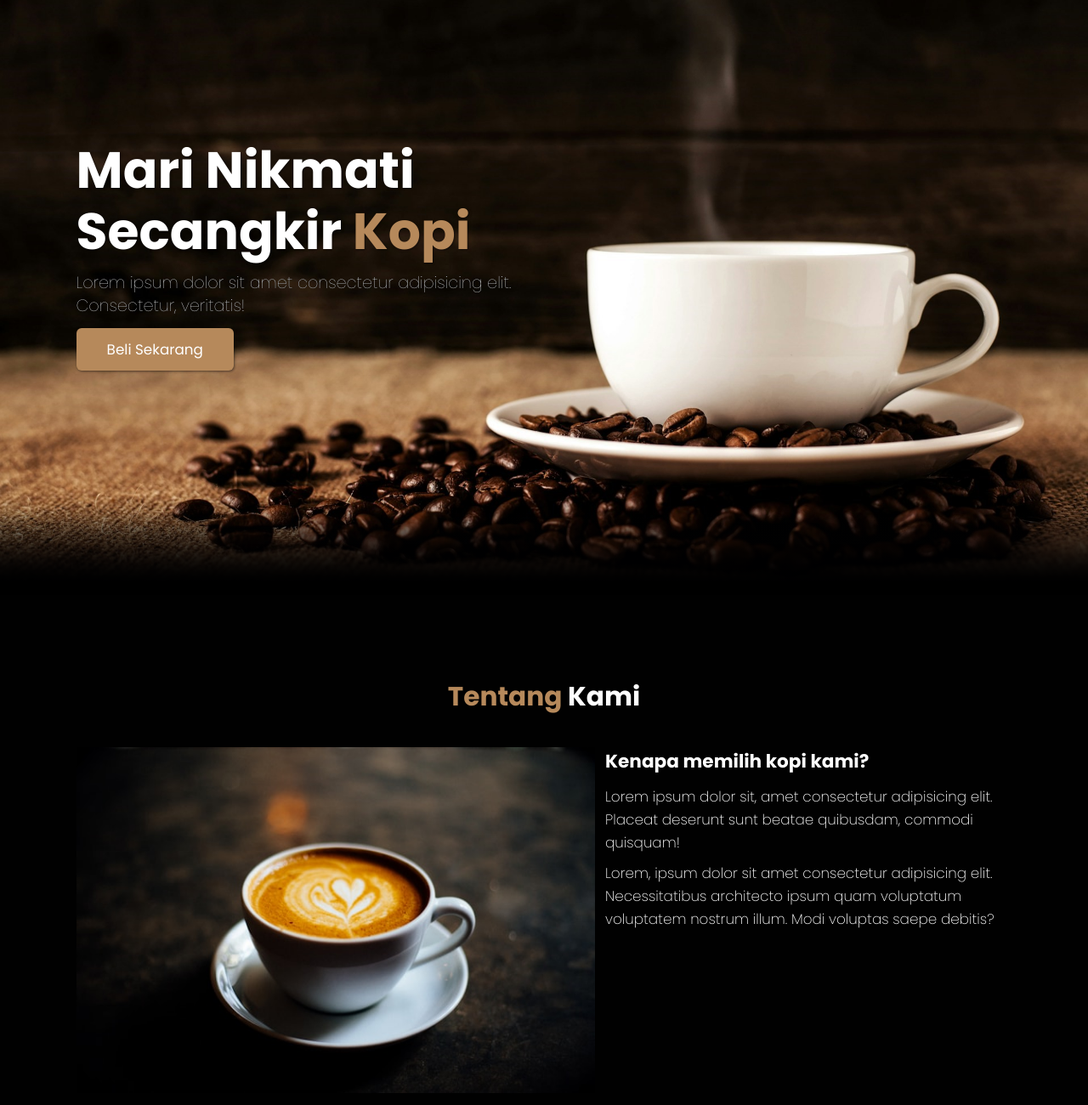
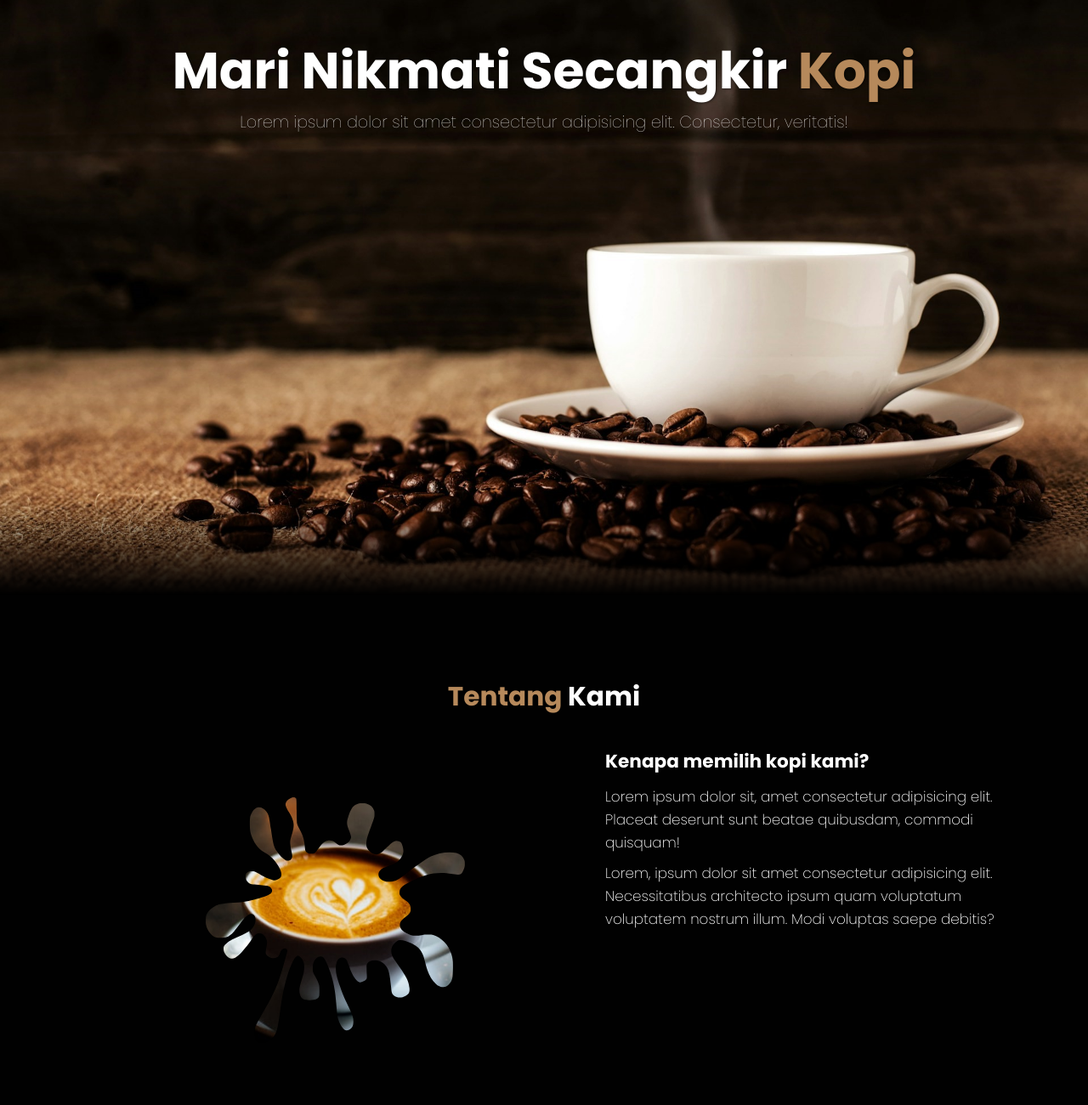
Before and after one commit to felixabel684/website_kopi, a plain HTML site: page index.html in a window 1280 px wide. Shown: the part 100-1400 px from the top of the page at 85% size. Drawn offline with nearby package versions, Linux system fonts and the light colour scheme.

Commit message:
menambahkan css masking

```diff
--- a/css/style.css
+++ b/css/style.css
@@ -181,10 +181,14 @@ body {
   background-position: center;
   position: relative;
   -webkit-mask-image: linear-gradient(rgba(0, 0, 0, 1) 85%, rgba(0, 0, 0, 0));
-  mask-image: linear-gradient(rgba(0, 0, 0, 1) 85%, rgba(0, 0, 0, 0));
+  mask-image: linear-gradient(
+    rgba(0, 0, 0, 1) 85%,
+    rgba(0, 0, 0, 0)
+  ); /* masking itu kebalikannya, yg ada warnanya itu yg jdi mask (transparan) tpi yg jdi transparan itu yg jdi kelihatan (warna) */
 }
 
-.hero::after {
+/*merupakan sudo elemen */
+/* .hero::after {
   content: "";
   display: block;
   position: absolute;
@@ -196,15 +200,29 @@ body {
     rgba(1, 1, 3, 1) 8%,
     rgba(255, 255, 255, 0) 50%
   );
+} */
+
+.hero .mask-container {
+  position: absolute;
+  /* background: salmon; */
+  inset: 0;
+  -webkit-mask-image: url("../img/kopi_bg.svg");
+  mask-image: url("../img/kopi_bg.svg");
+  -webkit-mask-repeat: no-repeat;
+  mask-repeat: no-repeat;
+  -webkit-mask-size: cover;
+  mask-size: cover;
+  -webkit-mask-position: center;
+  mask-position: center;
 }
 
 .hero .content {
   padding: 1.4rem 7%;
-  max-width: 60rem;
-  /* width: 100%;
+  /* max-width: 60rem; */
+  width: 100%;
   text-align: center;
   position: fixed;
-  top: 130px; */
+  top: 130px;
 }
 
 .hero .content h1 {
@@ -270,8 +288,17 @@ body {
   flex: 1 1 45rem;
 }
 
+/* Karena css masking di chrome masih parsial support maka di tambahi -webkit di depan */
 .about .row .about-img img {
   width: 100%;
+  -webkit-mask-image: url("../img/menu/splash.svg");
+  mask-image: url("../img/menu/splash.svg");
+  -webkit-mask-size: 50%;
+  mask-size: 50%;
+  -webkit-mask-repeat: no-repeat;
+  mask-repeat: no-repeat;
+  -webkit-mask-position: center;
+  mask-position: center;
 }
 
 .about .row .content {
--- a/index.html
+++ b/index.html
@@ -20,7 +20,6 @@
     <link rel="stylesheet" href="css/style.css" />
   </head>
   <body>
-
     <!-- Navbar Start -->
     <nav class="navbar">
       <a href="#" class="navbar-logo">kenangan<span>senja</span>.</a>
@@ -35,13 +34,15 @@
 
       <div class="navbar-extra">
         <a href="#" id="search-button"><i data-feather="search"></i></a>
-        <a href="#" id="shopping-cart-button"><i data-feather="shopping-cart"></i></a>
+        <a href="#" id="shopping-cart-button"
+          ><i data-feather="shopping-cart"></i
+        ></a>
         <a href="#" id="hamburger-menu"><i data-feather="menu"></i></a>
       </div>
 
       <!-- Search Form Start -->
       <div class="search-form">
-        <input type="search" id="search-box" placeholder="search here...">
+        <input type="search" id="search-box" placeholder="search here..." />
         <label for="search-box"><i data-feather="search"></i></label>
       </div>
       <!-- Search Form End -->
@@ -49,7 +50,7 @@
       <!-- Shopping Cart Start -->
       <div class="shopping-cart">
         <div class="cart-item">
-          <img src="img/products/1.jpg" alt="Product 1">
+          <img src="img/products/1.jpg" alt="Product 1" />
           <div class="item-detail">
             <h3>Product 1</h3>
             <div class="item-price">IDR 30K</div>
@@ -58,7 +59,7 @@
         </div>
 
         <div class="cart-item">
-          <img src="img/products/1.jpg" alt="Product 1">
+          <img src="img/products/1.jpg" alt="Product 1" />
           <div class="item-detail">
             <h3>Product 1</h3>
             <div class="item-price">IDR 30K</div>
@@ -67,20 +68,21 @@
         </div>
       </div>
       <!-- Shopping Cart End -->
-
     </nav>
     <!-- Navbar End -->
 
     <!-- Hero Section Start -->
     <section class="hero" id="home">
-      <main class="content">
-        <h1>Mari Nikmati Secangkir <span>Kopi</span></h1>
-        <p>
-          Lorem ipsum dolor sit amet consectetur adipisicing elit. Consectetur,
-          veritatis!
-        </p>
-        <a href="#" class="cta">Beli Sekarang</a>
-      </main>
+      <div class="mask-container">
+        <main class="content">
+          <h1>Mari Nikmati Secangkir <span>Kopi</span></h1>
+          <p>
+            Lorem ipsum dolor sit amet consectetur adipisicing elit.
+            Consectetur, veritatis!
+          </p>
+          <!-- <a href="#" class="cta">Beli Sekarang</a> -->
+        </main>
+      </div>
     </section>
     <!-- Hero Section End -->
 
@@ -154,17 +156,22 @@
     <!-- Products Section Start -->
     <section id="products" class="products">
       <h2><span>Produk Unggulan</span> Kami</h2>
-      <p>Lorem ipsum dolor sit amet consectetur adipisicing elit. Voluptatibus, sed!</p>
+      <p>
+        Lorem ipsum dolor sit amet consectetur adipisicing elit. Voluptatibus,
+        sed!
+      </p>
 
       <div class="row">
         <div class="product-card">
           <div class="product-icons">
             <a href="#"><i data-feather="shopping-cart"></i></a>
-            <a href="#" class="item-detail-button"><i data-feather="eye"></i></a>
+            <a href="#" class="item-detail-button"
+              ><i data-feather="eye"></i
+            ></a>
           </div>
 
           <div class="product-image">
-            <img src="img/products/1.jpg" alt="Product 1">
+            <img src="img/products/1.jpg" alt="Product 1" />
           </div>
 
           <div class="product-content">
@@ -178,17 +185,18 @@
             </div>
             <div class="product-price">IDR 30K <span>IDR 55K</span></div>
           </div>
-
         </div>
 
         <div class="product-card">
           <div class="product-icons">
             <a href="#"><i data-feather="shopping-cart"></i></a>
-            <a href="#" class="item-detail-button"><i data-feather="eye"></i></a>
+            <a href="#" class="item-detail-button"
+              ><i data-feather="eye"></i
+            ></a>
           </div>
 
           <div class="product-image">
-            <img src="img/products/1.jpg" alt="Product 1">
+            <img src="img/products/1.jpg" alt="Product 1" />
           </div>
 
           <div class="product-content">
@@ -202,17 +210,18 @@
             </div>
             <div class="product-price">IDR 30K <span>IDR 55K</span></div>
           </div>
-
         </div>
 
         <div class="product-card">
           <div class="product-icons">
             <a href="#"><i data-feather="shopping-cart"></i></a>
-            <a href="#" class="item-detail-button"><i data-feather="eye"></i></a>
+            <a href="#" class="item-detail-button"
+              ><i data-feather="eye"></i
+            ></a>
           </div>
 
           <div class="product-image">
-            <img src="img/products/1.jpg" alt="Product 1">
+            <img src="img/products/1.jpg" alt="Product 1" />
           </div>
 
           <div class="product-content">
@@ -226,7 +235,6 @@
             </div>
             <div class="product-price">IDR 30K <span>IDR 55K</span></div>
           </div>
-
         </div>
       </div>
     </section>
@@ -266,7 +274,6 @@
 
           <button type="submit" class="btn">Kirim Pesan</button>
         </form>
-
       </div>
     </section>
     <!-- Contact Section End -->
@@ -297,10 +304,14 @@
       <div class="modal-container">
         <a href="#" class="close-icon"><i data-feather="x"></i></a>
         <div class="modal-content">
-          <img src="img/products/1.jpg" alt="Product 1">
+          <img src="img/products/1.jpg" alt="Product 1" />
           <div class="product-content">
             <h3>Product 1</h3>
-            <p>Lorem ipsum dolor sit amet consectetur adipisicing elit. Atque inventore, optio nihil quia pariatur fugit fugiat odio quasi. Ex quaerat molestiae aliquam hic ratione perspiciatis.</p>
+            <p>
+              Lorem ipsum dolor sit amet consectetur adipisicing elit. Atque
+              inventore, optio nihil quia pariatur fugit fugiat odio quasi. Ex
+              quaerat molestiae aliquam hic ratione perspiciatis.
+            </p>
 
             <div class="product-stars">
               <i data-feather="star" class="star-full"></i>
@@ -311,7 +322,9 @@
             </div>
             <div class="product-price">IDR 30K <span>IDR 55K</span></div>
 
-            <a href="#"><i data-feather="shopping-cart"></i> <span>add to cart</span></a>
+            <a href="#"
+              ><i data-feather="shopping-cart"></i> <span>add to cart</span></a
+            >
           </div>
         </div>
       </div>
```
Also changed, not shown: img/kopi_bg.svg (added), img/menu/coffee-beans.svg (added), img/menu/splash.svg (added).
